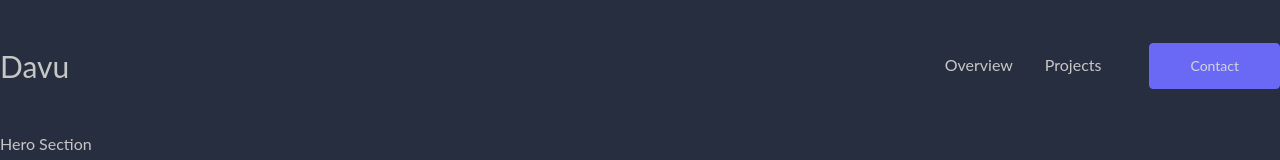
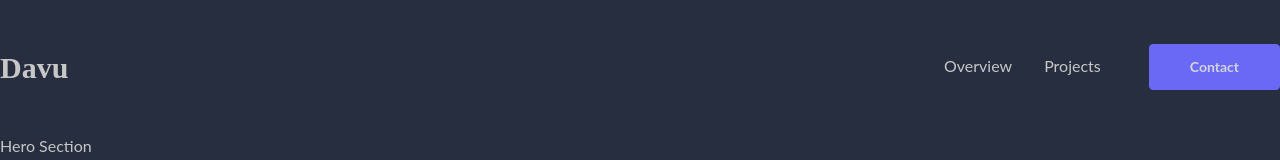
Before and after one commit to DaoVuDat/r-sume, a Next.js app: page / in a window 1280 px wide. Shown: the top 160 px of the page. Built offline with nearby package versions, Linux system fonts and the light colour scheme.

Commit message:
add TheNautigal font

```diff
--- a/components/Header/NavBar/NavBar.module.css
+++ b/components/Header/NavBar/NavBar.module.css
@@ -3,7 +3,7 @@
   content: '';
   width: 0;
   height: 2px;
-  background-color: #fff;
+  background-color: #fcfcfc;
   transition: width 300ms;
 }
 
--- a/components/Header/NavBar/NavBar.tsx
+++ b/components/Header/NavBar/NavBar.tsx
@@ -12,7 +12,11 @@ const NavBar = (): JSX.Element => {
     <div className="container flex justify-between items-center py-8 m-auto">
       <div className={classNames('text-3xl py-4')}>
         <Link href="/">
-          <a className={navLinkItemStyle}>Davu</a>
+          <a
+            className={classNames(navLinkItemStyle, 'font-nautigal font-bold')}
+          >
+            Davu
+          </a>
         </Link>
       </div>
       <nav className="w-full flex justify-end items-center">
--- a/components/common/RoundedButton/RoundedButton.tsx
+++ b/components/common/RoundedButton/RoundedButton.tsx
@@ -12,10 +12,10 @@ const RoundedButton = ({
   return (
     <div
       className=" bg-secondary
-                    px-10 py-3 m-auto
+                    px-10 py-3 m-auto font-bold
                     text-center text-sm text-gray-300
                     border rounded border-secondary
-                    transition duration-300
+                    transition duration-500
                     cursor-pointer
                     hover:bg-secondary_hover hover:border-secondary_hover hover:text-gray-100"
       onClick={onClick}
--- a/styles/globals.css
+++ b/styles/globals.css
@@ -24,5 +24,19 @@
   src: local(''), url('/fonts/Lato-Bold.ttf') format('tff');
 }
 
+@font-face {
+  font-family: 'TheNautigal';
+  font-style: normal;
+  font-weight: 400;
+  src: local(''), url('/fonts/TheNautigal-Regular') format('tff');
+}
+
+@font-face {
+  font-family: 'TheNautigal';
+  font-style: bold;
+  font-weight: 700;
+  src: local(''), url('/fonts/TheNautigal-Bold') format('tff');
+}
+
 /* RULE Padding */
 /* PADDING Y = 4rem = 16px*4 = 64px */
--- a/tailwind.config.js
+++ b/tailwind.config.js
@@ -15,6 +15,7 @@ module.exports = {
       },
       fontFamily: {
         lato: ['Lato', 'sans-serif'],
+        nautigal: ['TheNautigal', 'cursive'],
       },
     },
   },
```
Also changed, not shown: public/fonts/TheNautigal-Bold.ttf (added), public/fonts/TheNautigal-Regular.ttf (added).
